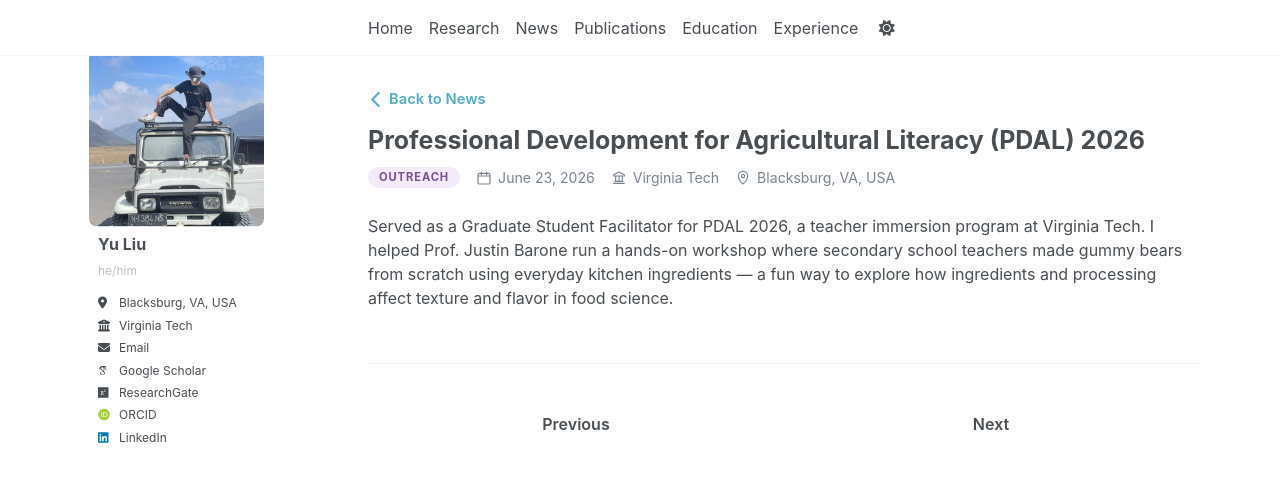
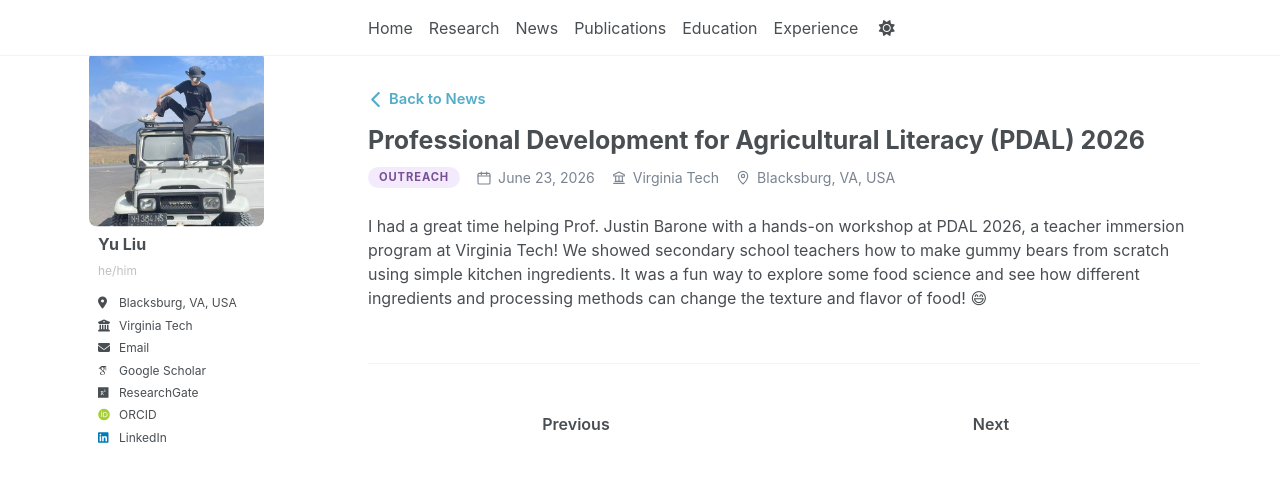
Before and after one commit to yuliu0322/yuliu0322.github.io, a Jekyll site: the page built from _talks/2026-06-23-PADL Activity.md, in a window 1280 px wide. Shown: the top 482 px of the page. Built offline with Jekyll 4.4.1, drawn with Linux system fonts in a browser that asks for light colours; some web fonts are replaced; a script bundle is joined from its source files by our own code; library files that are not in the unit come from our copies.

Commit message:
Update 2026-06-23-PADL Activity.md

```diff
--- a/_talks/2026-06-23-PADL Activity.md
+++ b/_talks/2026-06-23-PADL Activity.md
@@ -9,4 +9,4 @@ location: "Blacksburg, VA, USA"
 event_url: "https://www.alce.vt.edu/signature-programs/engaging-secondary-teachers.html"
 ---
 
-Served as a Graduate Student Facilitator for PDAL 2026, a teacher immersion program at Virginia Tech. I helped Prof. Justin Barone run a hands-on workshop where secondary school teachers made gummy bears from scratch using everyday kitchen ingredients — a fun way to explore how ingredients and processing affect texture and flavor in food science.
+I had a great time helping Prof. Justin Barone with a hands-on workshop at PDAL 2026, a teacher immersion program at Virginia Tech! We showed secondary school teachers how to make gummy bears from scratch using simple kitchen ingredients. It was a fun way to explore some food science and see how different ingredients and processing methods can change the texture and flavor of food! 😄
```
